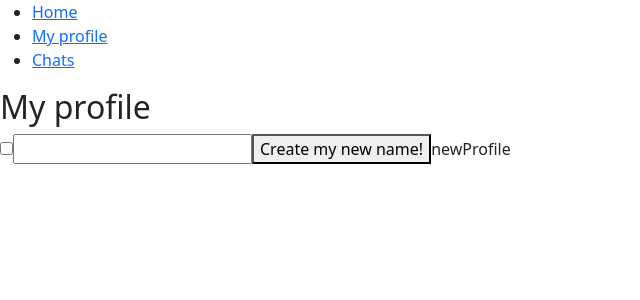
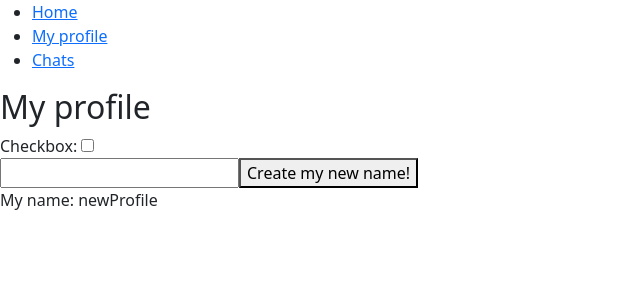
Before and after one commit to ambernou/React_classes, a React (Create React App) app: page /myprofile in a window 1280 px wide. Shown: the top 300 px of the page, without its empty margins (0-640 px from the left). Built offline with nearby package versions, Linux system fonts and the light colour scheme.

Commit message:
a little visual beauty

```diff
--- a/src/components/MyProfile/MyProfile.jsx
+++ b/src/components/MyProfile/MyProfile.jsx
@@ -32,10 +32,10 @@ export const MyProfile = () => {
     return (
         <>
         <h2>My profile</h2>
-        <input type="checkbox" checked={checkboxValue} onChange={handleChange} />
+        <span>Checkbox: </span><input type="checkbox" checked={checkboxValue} onChange={handleChange} /><br />
         <input type="text" value={newName} onChange={handleChangeName} />
-        <button type="submit" onClick={handleChangeNameBtn}>Create my new name!</button>
-        <span>{name}</span>
+        <button type="submit" onClick={handleChangeNameBtn}>Create my new name!</button><br />
+        <span>My name: {name}</span>
         </>
     )
 }
```
